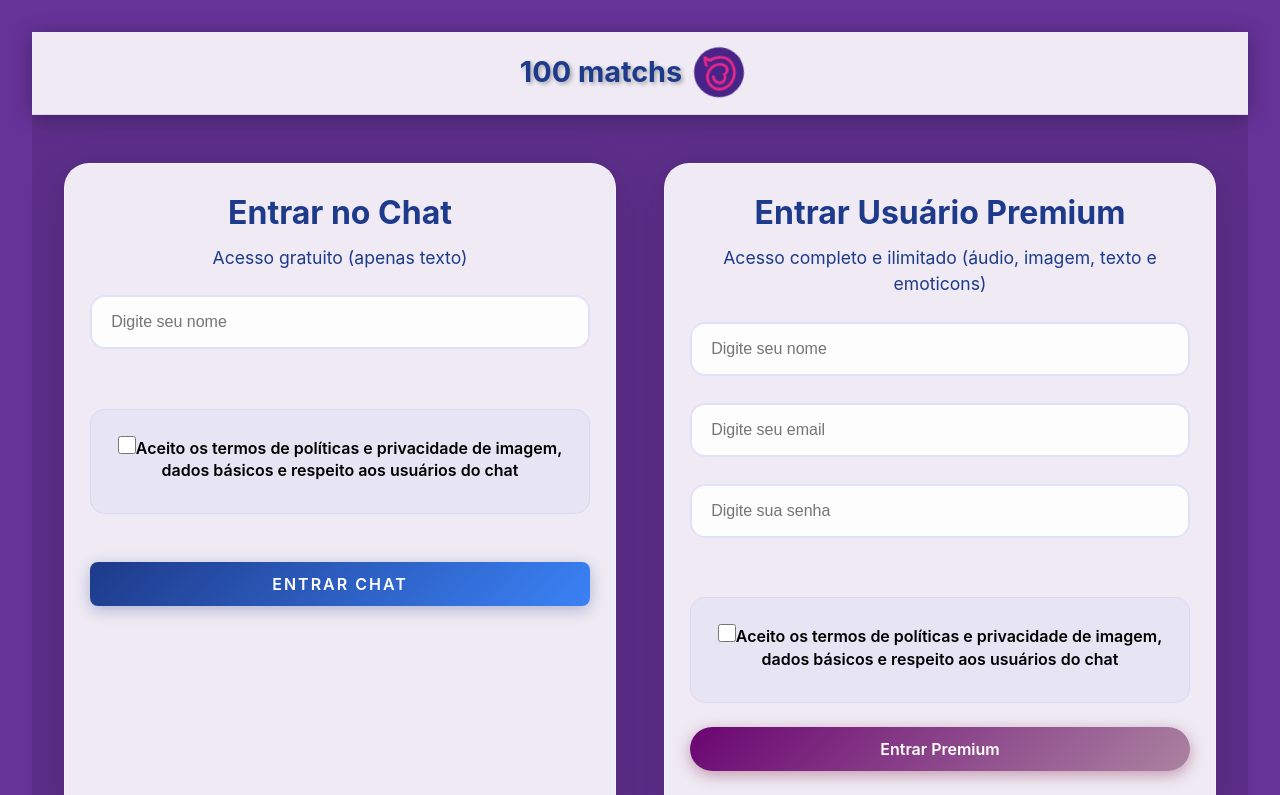
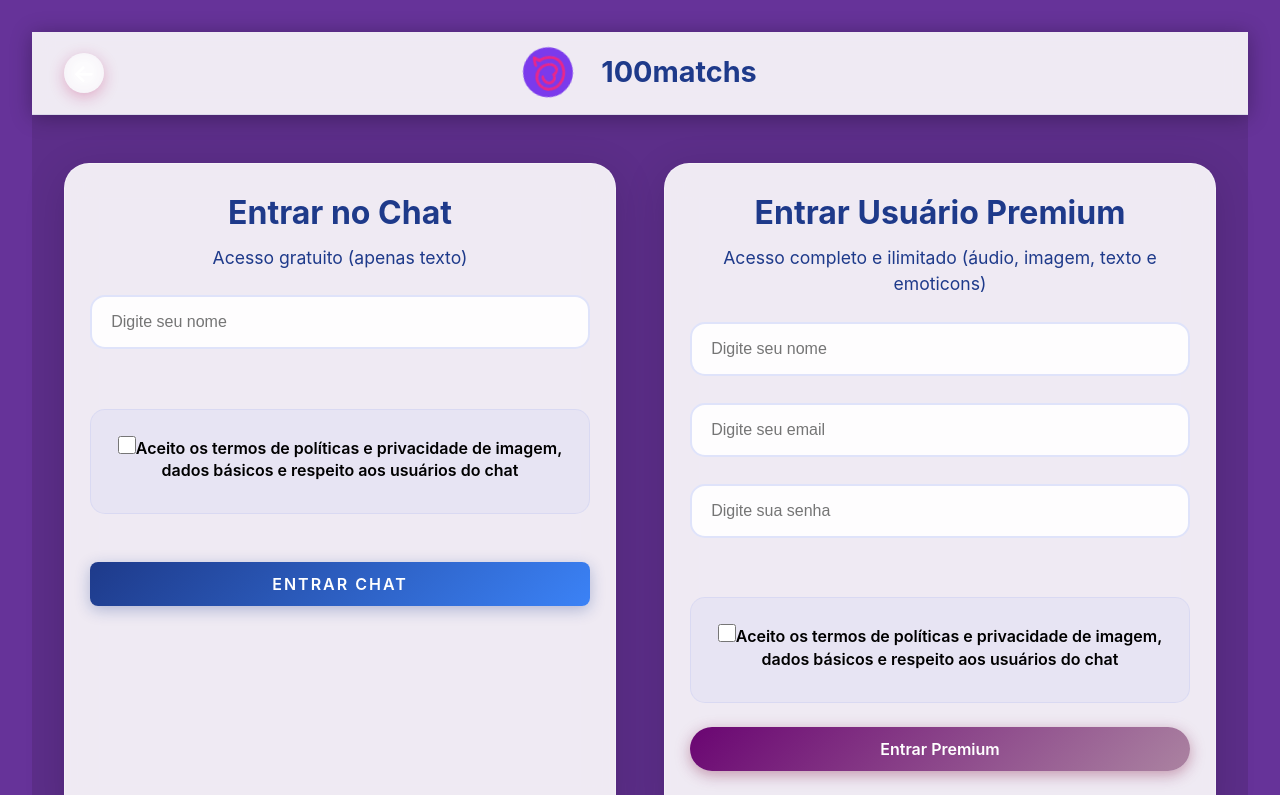
Before and after one commit to rodrigokrapp/100matchs, a React (Vite) app: page /inicio in a window 1280 px wide. Shown: the top 795 px of the page. Built offline with nearby package versions, Linux system fonts and the light colour scheme.

Commit message:
Troca da logo para logo-top.jpg, alteração do texto para '100matchs' e adição do botão de voltar

```diff
--- a/src/components/Header.css
+++ b/src/components/Header.css
@@ -13,10 +13,37 @@
   box-shadow: 0 2px 20px rgba(0, 0, 0, 0.3);
 }
 
-.header-center {
+.header-content {
   display: flex;
   align-items: center;
   justify-content: center;
+  position: relative;
+  width: 100%;
+  max-width: 1200px;
+}
+
+.back-button {
+  position: absolute;
+  left: 0;
+  background: rgba(255, 255, 255, 0.2);
+  border: none;
+  color: white;
+  font-size: 24px;
+  font-weight: bold;
+  width: 40px;
+  height: 40px;
+  border-radius: 50%;
+  cursor: pointer;
+  display: flex;
+  align-items: center;
+  justify-content: center;
+  transition: all 0.3s ease;
+  backdrop-filter: blur(10px);
+}
+
+.back-button:hover {
+  background: rgba(255, 255, 255, 0.3);
+  transform: scale(1.1);
 }
 
 .logo-container {
@@ -106,6 +133,12 @@
     height: 35px;
   }
 
+  .back-button {
+    width: 35px;
+    height: 35px;
+    font-size: 20px;
+  }
+
   .salas-link {
     font-size: 1rem;
     padding: 0.4rem 0.8rem;
--- a/src/components/Header.tsx
+++ b/src/components/Header.tsx
@@ -9,16 +9,23 @@ const Header: React.FC = () => {
     navigate('/inicio');
   };
 
+  const handleBackClick = () => {
+    window.history.back();
+  };
+
   return (
     <header className="header">
-      <div className="header-center">
+      <div className="header-content">
+        <button onClick={handleBackClick} className="back-button">
+          ←
+        </button>
         <div className="logo-container" onClick={handleLogoClick}>
-          <h1 className="site-title">100 matchs</h1>
           <img
-            src="/logo - oficial.jpg.jpg"
+            src="/logo-top.jpg.jpg"
             alt="100 Matchs Logo"
             className="logo"
           />
+          <span className="site-title">100matchs</span>
         </div>
       </div>
     </header>
--- a/src/pages/HomePage.tsx
+++ b/src/pages/HomePage.tsx
@@ -153,12 +153,12 @@ const HomePage: React.FC = () => {
       <header style={styles.header}>
         <div style={styles.headerContent}>
           <Link to="/inicio" style={styles.logoContainer}>
-            <span style={styles.logoText}>100 matchs</span>
             <img
-              src="/logo - oficial.jpg.jpg"
+              src="/logo-top.jpg.jpg"
               alt="100 Matchs Logo"
               style={styles.logoImage}
             />
+            <span style={styles.logoText}>100matchs</span>
           </Link>
         </div>
       </header>
```
Also changed, not shown: public/logo-top.jpg.jpg (added).
